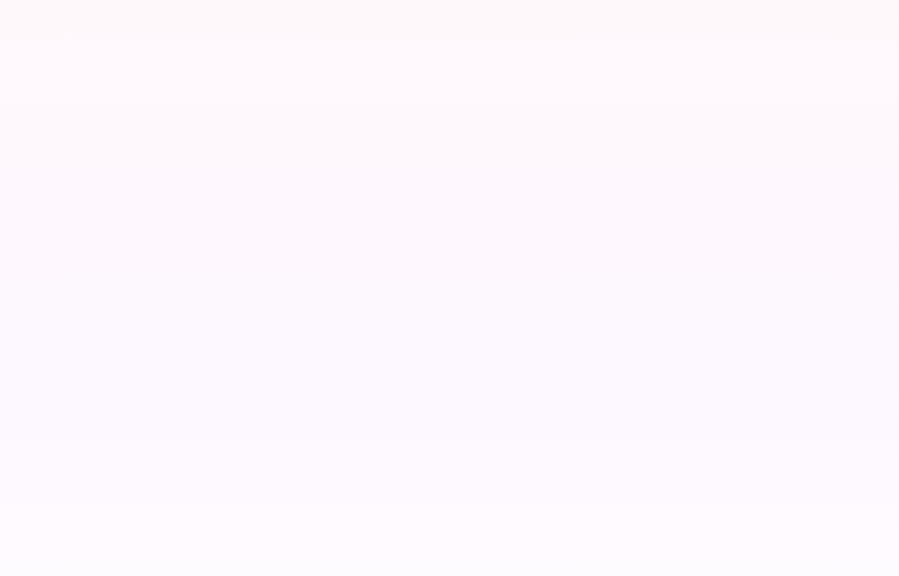
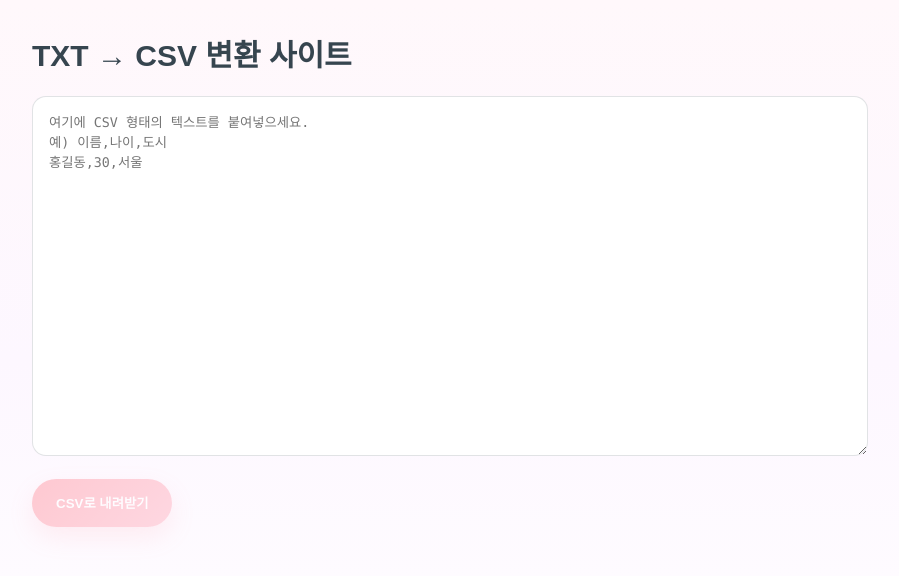
Before and after one commit to kiminkyeoung/two-peas, a Vue app: page /coworker/txt in a window 1280 px wide. Before the commit this address had no page. Shown: the top 576 px of the page, without its empty margins (190-1089 px from the left). Built offline with nearby package versions, Linux system fonts and the light colour scheme; a web font is replaced by a local one.

Commit message:
new : txt, csv 변환 페이지 추가

```diff
--- a/src/router/index.js
+++ b/src/router/index.js
@@ -2,6 +2,7 @@ import { createRouter, createWebHistory } from 'vue-router'
 import Home from '../views/Home.vue'
 import Result from '../views/Result.vue'
 import ResultDetail from '../views/result/ResultDetail.vue'
+import CoworkerTxt from '../views/coworker/txt.vue'
 
 const router = createRouter({
   history: createWebHistory(),
@@ -36,7 +37,18 @@ const router = createRouter({
         description: '일주의 상세한 성격 정보와 특징을 확인해보세요.',
         keywords: '일주 상세, 간지 성격, 일주 분석'
       }
-    }
+    },
+    {
+      path: '/coworker/txt',
+      name: 'CoworkerTxt',
+      component: CoworkerTxt,
+      props: true,
+      meta: {
+        title: '내 업무 도우미 (TXT → CSV) - Two Peas',
+        description: 'TXT 파일을 CSV 파일로 변환해드립니다.',
+        keywords: 'TXT → CSV, 변환, 텍스트 파일, CSV 파일'
+      }
+    },
   ]
 })
 
--- /dev/null
+++ b/src/views/coworker/txt.vue
@@ -0,0 +1,118 @@
+<script setup>
+import { ref } from 'vue'
+
+const textContent = ref('')
+const fileName = ref('data.csv')
+
+
+const ensureCsvExtension = (name) => {
+  if (!name) return 'data.csv'
+  return name.toLowerCase().endsWith('.csv') ? name : `${name}.csv`
+}
+
+const downloadCsv = () => {
+  const content = textContent.value ?? ''
+  // UTF-8 BOM for Excel compatibility (especially with Korean)
+  const bom = '\uFEFF'
+  const blob = new Blob([bom + content], { type: 'text/csv;charset=utf-8;' })
+  const url = URL.createObjectURL(blob)
+
+  const link = document.createElement('a')
+  link.href = url
+  link.download = ensureCsvExtension(fileName.value.trim())
+  document.body.appendChild(link)
+  link.click()
+  document.body.removeChild(link)
+  URL.revokeObjectURL(url)
+}
+</script>
+
+<template>
+  <div class="page">
+    <h1 class="title">TXT → CSV 변환 사이트</h1>
+
+    <textarea
+      class="editor"
+      v-model="textContent"
+      placeholder="여기에 CSV 형태의 텍스트를 붙여넣으세요.&#10;예) 이름,나이,도시&#10;홍길동,30,서울"
+    ></textarea>
+
+    <button class="download-btn" :disabled="!textContent" @click="downloadCsv">
+      CSV로 내려받기
+    </button>
+  </div>
+</template>
+
+<style scoped>
+.page {
+  max-width: 900px;
+  margin: 0 auto;
+  padding: 2rem clamp(1rem, 3vw, 2rem);
+}
+
+.title {
+  margin: 0 0 1rem;
+  font-weight: 800;
+  color: var(--color-text-primary, #36454f);
+}
+
+.controls {
+  display: flex;
+  gap: 1rem;
+  align-items: center;
+  flex-wrap: wrap;
+  margin-bottom: 1rem;
+}
+
+.file-label {
+  display: inline-flex;
+  gap: 0.5rem;
+  align-items: center;
+  background: rgba(255, 153, 164, 0.15);
+  padding: 0.6rem 1rem;
+  border-radius: 12px;
+  cursor: pointer;
+}
+
+.file-label input {
+  display: none;
+}
+
+.name-input {
+  flex: 1;
+  min-width: 220px;
+  padding: 0.6rem 0.8rem;
+  border-radius: 10px;
+  border: 1px solid rgba(54, 69, 79, 0.15);
+  background: #fff;
+}
+
+.editor {
+  width: 100%;
+  min-height: 360px;
+  padding: 1rem;
+  border-radius: 14px;
+  border: 1px solid rgba(54, 69, 79, 0.15);
+  background: #fff;
+  font-family: ui-monospace, SFMono-Regular, Menlo, Monaco, Consolas, 'Liberation Mono', 'Courier New', monospace;
+  line-height: 1.5;
+  color: var(--color-text-primary, #36454f);
+}
+
+.download-btn {
+  margin-top: 1rem;
+  border: none;
+  padding: 0.9rem 1.5rem;
+  border-radius: 999px;
+  font-weight: 700;
+  color: #ffffff;
+  background: linear-gradient(135deg, #ff99a4 0%, #ffb6c5 100%);
+  cursor: pointer;
+  box-shadow: 0 10px 25px rgba(255, 153, 164, 0.3);
+}
+
+.download-btn:disabled {
+  opacity: 0.5;
+  cursor: not-allowed;
+}
+</style>
```
